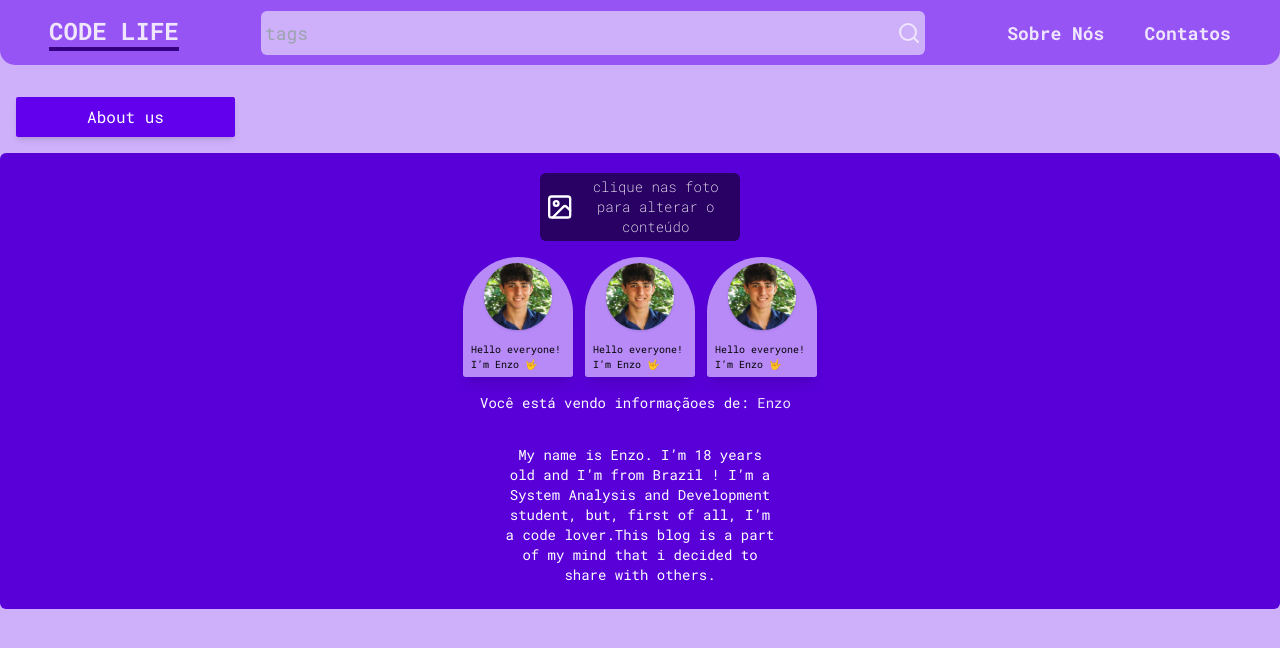
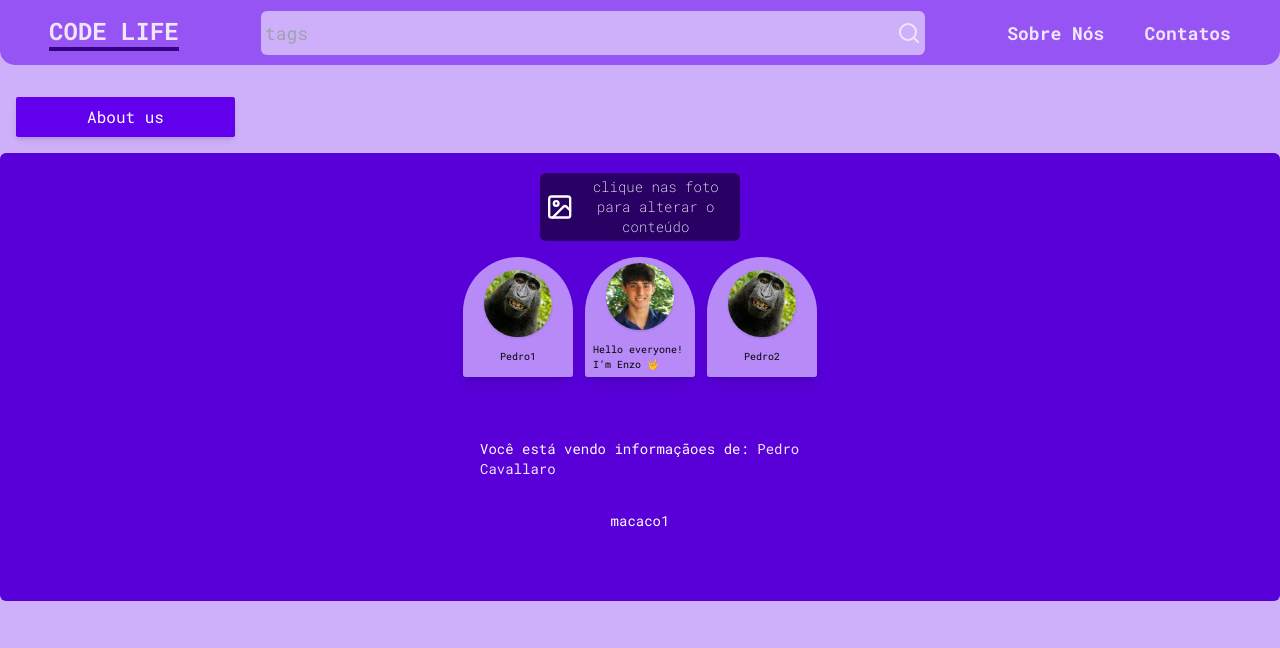
Before and after one commit to PedroCavallaro/Code-Life-Blog, a Next.js app in the folder web/: page /AboutUs in a window 1280 px wide. Shown: the top 648 px of the page. Built offline with nearby package versions, Linux system fonts and the light colour scheme.

Commit message:
feat: update about us page

```diff
--- a/web/public/members.json
+++ b/web/public/members.json
@@ -1,19 +1,25 @@
 {
     "members": [
         {
+            "id": 0,
+            "name": "Pedro Cavallaro",
+            "salutation": "Pedro1",
+            "picture": "pedro1.jpeg",
+            "desc": "macaco1"
+        },
+        {
+            "id": 1,
             "name": "Enzo",
+            "salutation": "Hello everyone! I’m Enzo 🤟",
             "picture": "enzocas.jpeg",
             "desc": "My name is Enzo. I’m 18 years old and I’m from Brazil !\nI’m a System Analysis and Development student, but, first of all, I’m a code lover.This blog is a part of my mind that i decided to share with others."
         },
         {
-            "name": "Pedro Cavallaro",
-            "picture": "pedro1.jpeg",
-            "desc": "My name is Enzo. I’m 18 years old and I’m from Brazil !\nI’m a System Analysis and Development student, but, first of all, I’m a code lover.This blog is a part of my mind that i decided to share with others."
-        },
-        {
+            "id": 2,
             "name": "Pedro Mossini",
+            "salutation": "Pedro2",
             "picture": "pedro2.jpeg",
-            "desc": "My name is Enzo. I’m 18 years old and I’m from Brazil !\nI’m a System Analysis and Development student, but, first of all, I’m a code lover.This blog is a part of my mind that i decided to share with others."
+            "desc": "macaco2"
         }
     ]
 }
--- a/web/src/app/AboutUs/page.tsx
+++ b/web/src/app/AboutUs/page.tsx
@@ -3,14 +3,20 @@ import { useEffect, useState } from "react";
 import ChangeInfo from "../components/AboutUs/ChangeInfo";
 import ProfileIcon from "../components/AboutUs/ProfileIcon";
 
-interface Member {
+export interface Member {
+    id: number;
     name: string;
     picture: string;
+    salutation: string;
     desc: string;
 }
 export default function AboutUs() {
     const [members, setMembers] = useState<Member[]>();
     const [memberId, setMemberId] = useState<number>(0);
+
+    function handleProfileClick(id: number) {
+        setMemberId(id);
+    }
 
     useEffect(() => {
         fetch("members.json")
@@ -29,10 +35,20 @@ export default function AboutUs() {
                 <ChangeInfo />
                 <section className="flex justify-around gap-3">
                     {members?.map((member, index) => {
-                        return <ProfileIcon key={index.toString()} />;
+                        return (
+                            <ProfileIcon
+                                salutation={member.salutation}
+                                handler={handleProfileClick}
+                                id={member.id}
+                                name={member.name}
+                                picture={member.picture}
+                                desc={member.desc}
+                                key={index.toString()}
+                            />
+                        );
                     })}
                 </section>
-                <section className=" flex flex-col justify-center items-center gap-4">
+                <section className=" flex flex-col justify-center items-center gap-4 min-h-[200px]">
                     {typeof members !== "undefined" && (
                         <>
                             <p className="text-white text-sm w-[20rem]">
--- a/web/src/app/components/AboutUs/ProfileIcon.tsx
+++ b/web/src/app/components/AboutUs/ProfileIcon.tsx
@@ -1,16 +1,32 @@
-import Image from "next/image"
-export default function ProfileIcon() {
-    return(
+import { Member } from "@/app/AboutUs/page";
+import Image from "next/image";
+
+interface ProfileProps extends Member {
+    handler: (id: number) => void;
+}
+
+export default function ProfileIcon(ProfileProps: ProfileProps) {
+    function handleProfileClick(id: number) {
+        ProfileProps.handler(id);
+    }
+    console.log(ProfileProps);
+    return (
         <>
             <div
-                className="bg-purple-200 flex items-center justify-center flex-col w-[110px] p-2 h-[120px] gap-3 rounded-tr-[180px] rounded-tl-[180px] shadow-lg rounded-[7px]">
-                <Image  src={"/pictures/enzocas.jpeg"}
-                className="rounded-full w-[68px] h-[67px] bg-white object-cover shadow"
-                alt="" width={100} height={100}/>
-                    {/* foto */}
+                onClick={() => handleProfileClick(ProfileProps.id)}
+                className="bg-purple-200 flex items-center justify-center flex-col w-[110px] p-2 h-[120px] gap-3 rounded-tr-[180px] rounded-tl-[180px] shadow-lg rounded-[7px]"
+            >
+                <Image
+                    src={`/pictures/${ProfileProps.picture}`}
+                    className="rounded-full w-[68px] h-[67px] bg-white object-cover shadow"
+                    alt=""
+                    width={100}
+                    height={100}
+                />
+                {/* foto */}
 
-                <p className="text-[10px]">Hello everyone! I’m Enzo 🤟</p>
+                <p className="text-[10px]">{ProfileProps.salutation}</p>
             </div>
         </>
-    )
-};
+    );
+}
```
Also changed, not shown: web/public/pictures/pedro1.jpeg (added), web/public/pictures/pedro2.jpeg (added).
